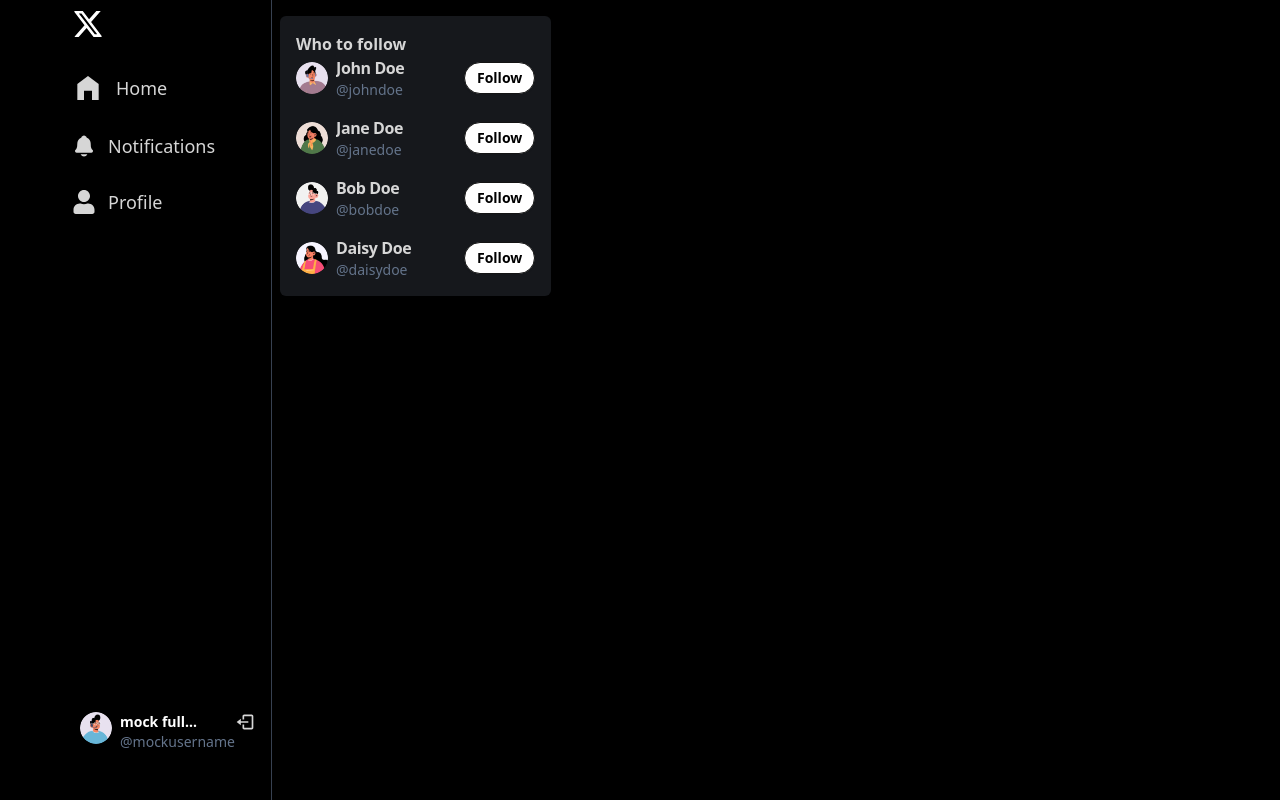
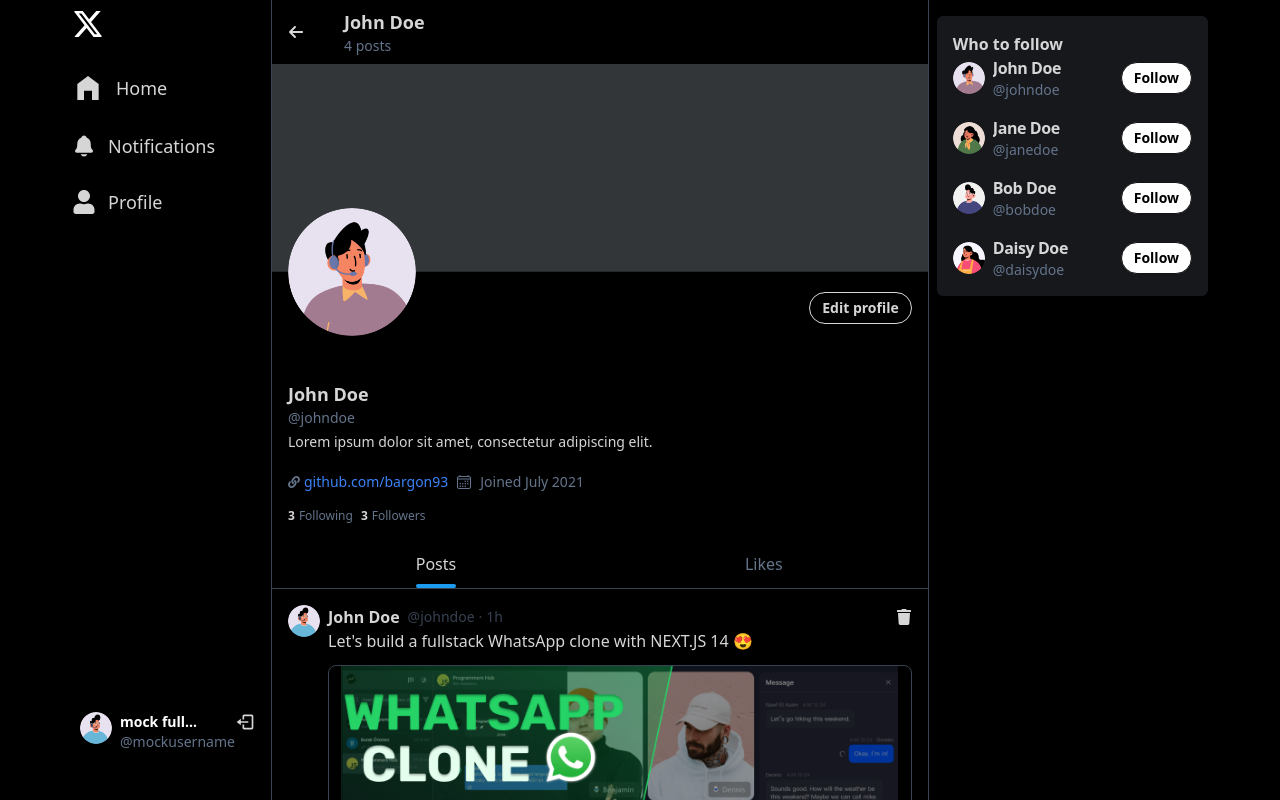
Before and after one commit to bargon93/Twitter-Clone, a React (Vite) app in the folder frontend/: page /profile/bobdoe in a window 1280 px wide. Shown: the top 800 px of the page. Built offline with nearby package versions, Linux system fonts and the light colour scheme.

Commit message:
Adding profile page to routes

```diff
--- a/frontend/src/App.jsx
+++ b/frontend/src/App.jsx
@@ -5,6 +5,7 @@
 import SideBar from "./components/common/SideBar";
 import RightPanel from "./components/common/RightPanel";
 import NotificationPage from "./pages/notification/NotificationPage";
+import ProfilePage from "./pages/profile/ProfilePage";
 
 function App() {
   return (
@@ -15,6 +16,7 @@
 			<Route path='/signup' element={<SignUpPage />} />
 			<Route path='/login' element={<LoginPage />} />
 			<Route path='/notifications' element={<NotificationPage/>}/>
+			<Route path='/profile/:username' element={<ProfilePage/>}/>
 		</Routes>
 		<RightPanel/>
 	</div>
--- a/frontend/src/pages/profile/ProfilePage.jsx
+++ b/frontend/src/pages/profile/ProfilePage.jsx
@@ -30,7 +30,7 @@
             profileImg: "/avatars/boy2.png",
             coverImg: "/cover.png",
             bio: "Lorem ipsum dolor sit amet, consectetur adipiscing elit.",
-            link: "https://youtube.com/@asaprogrammer_",
+            link: "http://www.github.com/bargon93",
             following: ["1", "2", "3"],
             followers: ["1", "2", "3"],
       };
@@ -141,12 +141,12 @@
                                                                   <>
                                                                         <FaLink className='w-3 h-3 text-slate-500' />
                                                                         <a
-                                                                              href='https://youtube.com/@asaprogrammer_'
+                                                                              href='https://www.github.com/bargon93'
                                                                               target='_blank'
                                                                               rel='noreferrer'
                                                                               className='text-sm text-blue-500 hover:underline'
                                                                         >
-                                                                              youtube.com/@asaprogrammer_
+                                                                              github.com/bargon93
                                                                         </a>
                                                                   </>
                                                             </div>
```
